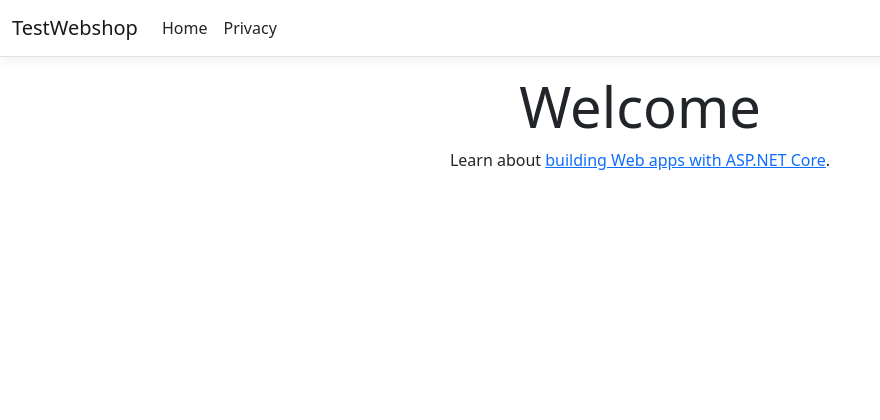
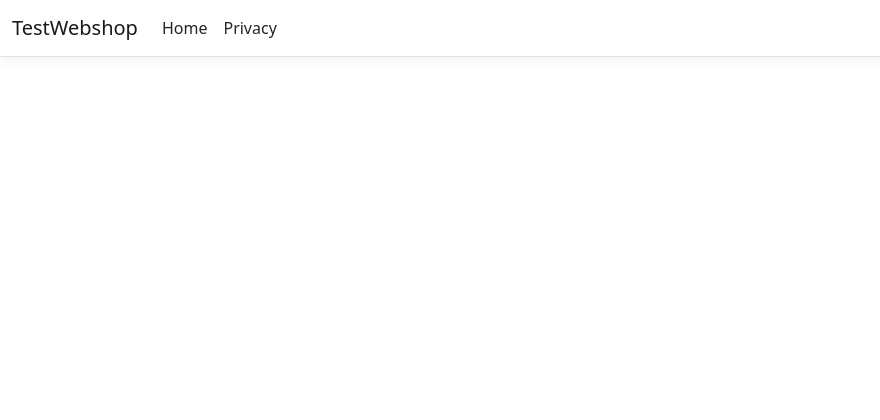
Before and after one commit to Gr-23-03/VioletVideoRepo, an ASP.NET Core app: page / in a window 1280 px wide. Shown: the top 420 px of the page, without its empty margins (0-880 px from the left). Run offline with ASP.NET Core 8, Linux system fonts and the light colour scheme; style sheets or scripts are compiled from the project's sources.

Commit message:
first commit

```diff
--- a/TestWebshop/Views/Home/Index.cshtml
+++ b/TestWebshop/Views/Home/Index.cshtml
@@ -1,8 +1,3 @@
 @{
     ViewData["Title"] = "Home Page";
 }
-
-<div class="text-center">
-    <h1 class="display-4">Welcome</h1>
-    <p>Learn about <a href="https://docs.microsoft.com/aspnet/core">building Web apps with ASP.NET Core</a>.</p>
-</div>
```
Also changed, not shown: TestWebshop/wwwroot/css/site.css (line endings or trailing spaces).
